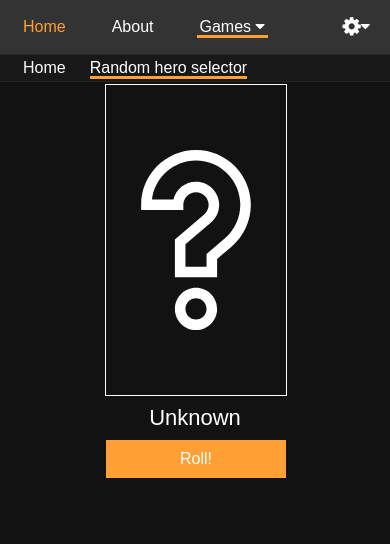
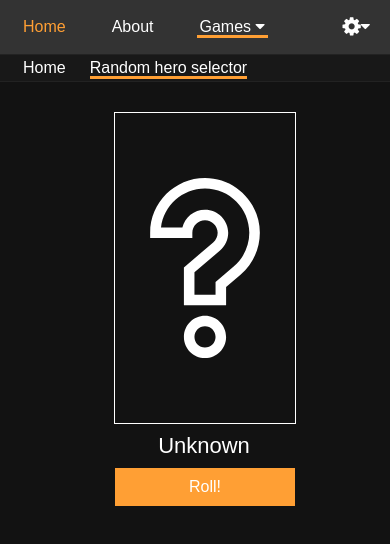
Before and after one commit to OxyFlax/PlutusCalculator, an Angular app: page /games/overwatch/random-hero-selector in a window 390 px wide. Shown: the top 544 px of the page. Built offline with nearby package versions, Linux system fonts and the light colour scheme.

Commit message:
small change to randomheroselector css

```diff
--- a/src/app/Pages/Games/Overwatch/Pages/overwatch-random-hero-selector/overwatch-random-hero-selector.component.css
+++ b/src/app/Pages/Games/Overwatch/Pages/overwatch-random-hero-selector/overwatch-random-hero-selector.component.css
@@ -1,6 +1,12 @@
+.heroWrapper {
+    float: left;
+    width: calc(100% - 252px);
+    margin-left: 9px;
+}
+
 .hero {
     width: 180px;
-    height: 310px;
+    height: 400px;
     margin: 30px auto 0px auto;
 }
 .hero img {
@@ -34,3 +40,9 @@
     margin: 1px;
     outline:none;
 }
+
+@media only screen and (max-width: 800px) {
+    .heroWrapper {
+        width: 100%;
+    }
+}
--- a/src/app/Pages/Games/Overwatch/Pages/overwatch-random-hero-selector/overwatch-random-hero-selector.component.html
+++ b/src/app/Pages/Games/Overwatch/Pages/overwatch-random-hero-selector/overwatch-random-hero-selector.component.html
@@ -1,8 +1,9 @@
 <app-overwatch-side-navigation></app-overwatch-side-navigation>
-
+<div class="heroWrapper">
     <div class="hero">
         <img *ngIf="selectedHero.name !== 'Unknown'" src="assets/Games/Overwatch/HeroImages/{{selectedHero.image}}" alt="">
-        <svg *ngIf="selectedHero.name === 'Unknown'" id="Capa_1" enable-background="new 0 0 512 512" height="512" viewBox="0 0 512 512" width="512" xmlns="http://www.w3.org/2000/svg"><g><path d="m256 392c-33.084 0-60 26.916-60 60s26.916 60 60 60 60-26.916 60-60-26.916-60-60-60zm0 90c-16.542 0-30-13.458-30-30s13.458-30 30-30 30 13.458 30 30-13.458 30-30 30z"/><path d="m256 0c-86.019 0-156 69.981-156 156v15h120v-15c0-19.851 16.149-36 36-36s36 16.149 36 36c0 10.578-4.643 20.59-12.74 27.471l-83.26 70.787v107.742h120v-52.258l40.976-34.837c34.968-29.714 55.024-73.052 55.024-118.905 0-86.019-69.981-156-156-156zm81.547 252.047-51.547 43.824v36.129h-60v-63.871l72.688-61.8c14.815-12.589 23.312-30.933 23.312-50.329 0-36.393-29.607-66-66-66-31.235 0-57.471 21.81-64.281 51h-60.832c7.441-62.431 60.712-111 125.113-111 69.477 0 126 56.523 126 126 0 37.034-16.201 72.04-44.453 96.047z"/></g></svg>
+        <svg *ngIf="selectedHero.name === 'Unknown'" id="Capa_1" enable-background="new 0 0 512 512" height="512" viewBox="0 0 512 512" width="512" xmlns="http://www.w3.org/2000/svg"><g><path d="m256 392c-33.084 0-60 26.916-60 60s26.916 60 60 60 60-26.916 60-60-26.916-60-60-60zm0 90c-16.542 0-30-13.458-30-30s13.458-30 30-30 30 13.458 30 30-13.458 30-30 30z" /><path d="m256 0c-86.019 0-156 69.981-156 156v15h120v-15c0-19.851 16.149-36 36-36s36 16.149 36 36c0 10.578-4.643 20.59-12.74 27.471l-83.26 70.787v107.742h120v-52.258l40.976-34.837c34.968-29.714 55.024-73.052 55.024-118.905 0-86.019-69.981-156-156-156zm81.547 252.047-51.547 43.824v36.129h-60v-63.871l72.688-61.8c14.815-12.589 23.312-30.933 23.312-50.329 0-36.393-29.607-66-66-66-31.235 0-57.471 21.81-64.281 51h-60.832c7.441-62.431 60.712-111 125.113-111 69.477 0 126 56.523 126 126 0 37.034-16.201 72.04-44.453 96.047z" /></g></svg>
         <p>{{selectedHero.name}}</p>
         <button (click)="selectRandomHero()">Roll!</button>
     </div>
+</div>
```
